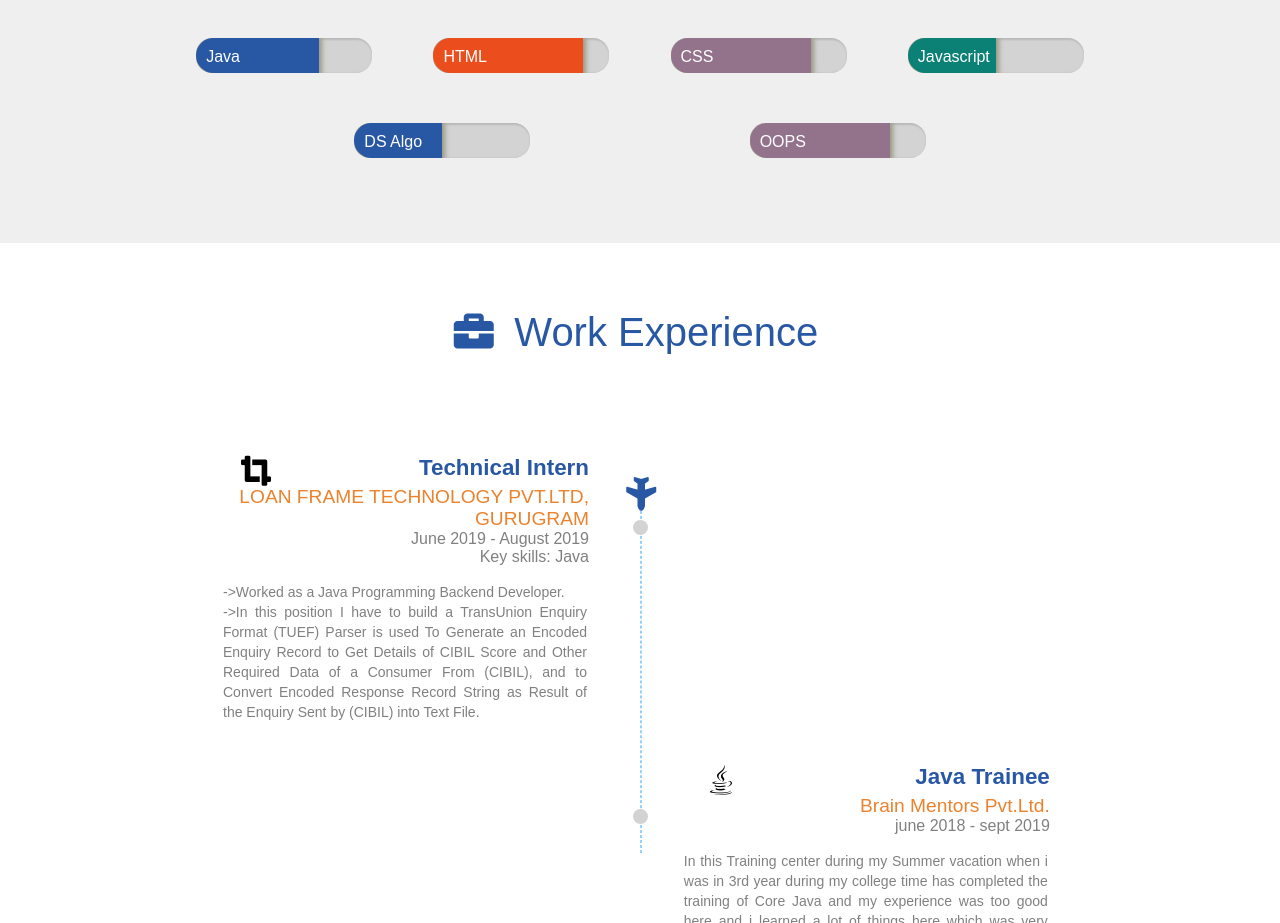
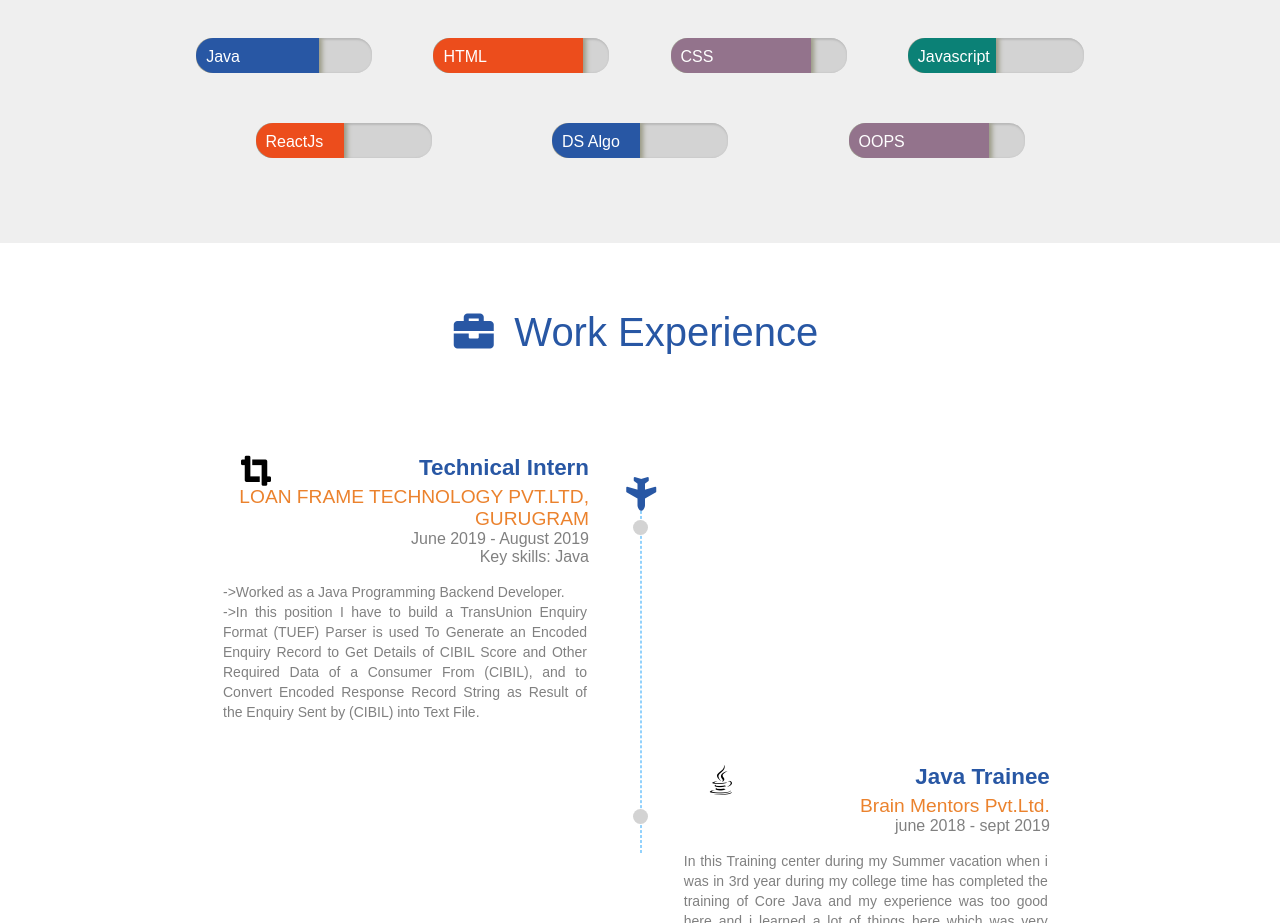
Before and after one commit to Rahul-Agg/Portfolio.github.io, a plain HTML site: page index.html in a window 1280 px wide. Shown: the part 1037-1960 px from the top of the page. Drawn offline with Linux system fonts and the light colour scheme.

Commit message:
Update index.html

```diff
--- a/index.html
+++ b/index.html
@@ -139,6 +139,13 @@ I am a <span class="text-highlight">4th-year </span>undergraduate student  pursu
                     <div class="fifty-percent mb-teal">
                         <div class="skill-name">
                             <span> Javascript </span>
+                        </div>
+                    </div>
+                </div>
+                <div class="skill-progress">
+                    <div class="fifty-percent mb-orange">
+                        <div class="skill-name">
+                            <span> ReactJs </span>
                         </div>
                     </div>
                 </div>
```
